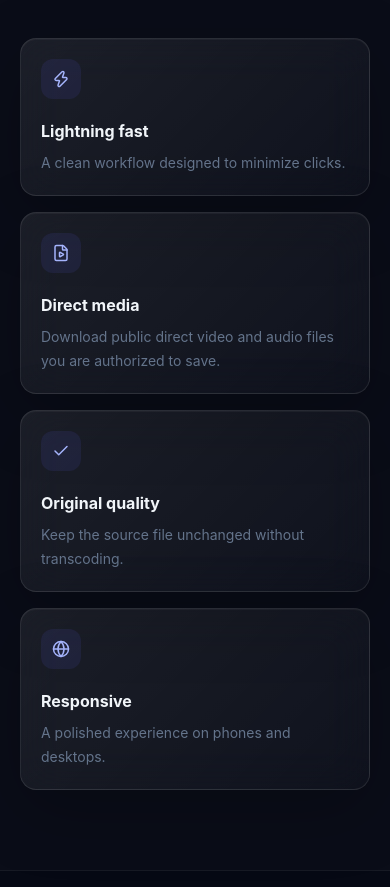
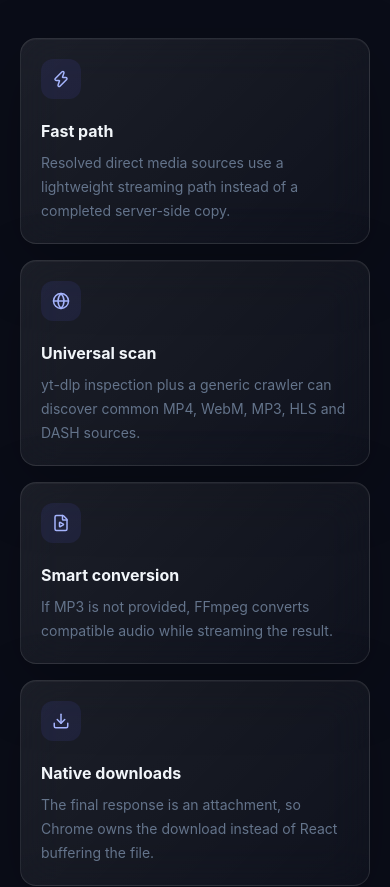
Before and after one commit to kalpesh8690/youtube-downloader, a React (Vite) app: page / in a window 390 px wide. Shown: the part 1832-2719 px from the top of the page. Built offline with nearby package versions, Linux system fonts and the light colour scheme; no server answers.

Commit message:
ui: polish production UX and download architecture messaging

```diff
--- a/src/App.jsx
+++ b/src/App.jsx
@@ -7,10 +7,10 @@ import {
 
 const outputModes = ["MP4", "MP3"];
 const features = [
-  ["Lightning fast", "A clean workflow designed to minimize clicks.", Zap],
-  ["Direct media", "Download public direct video and audio files you are authorized to save.", FileVideo],
-  ["Original quality", "Keep the source file unchanged without transcoding.", Check],
-  ["Responsive", "A polished experience on phones and desktops.", Globe]
+  ["Fast path", "Resolved direct media sources use a lightweight streaming path instead of a completed server-side copy.", Zap],
+  ["Universal scan", "yt-dlp inspection plus a generic crawler can discover common MP4, WebM, MP3, HLS and DASH sources.", Globe],
+  ["Smart conversion", "If MP3 is not provided, FFmpeg converts compatible audio while streaming the result.", FileVideo],
+  ["Native downloads", "The final response is an attachment, so Chrome owns the download instead of React buffering the file.", Download]
 ];
 
 function safeHostname(value) {
@@ -80,6 +80,7 @@ export default function App() {
   const [scanMeta, setScanMeta] = useState({ pagesScanned: 0, count: 0, directCount: 0, streamCount: 0, partial: false });
   const [transferState, setTransferState] = useState("idle");
   const [workerStatus, setWorkerStatus] = useState("checking");
+  const [copied, setCopied] = useState(false);
 
   useEffect(() => {
     try {
@@ -295,8 +296,10 @@ export default function App() {
       const value = await navigator.clipboard.readText();
       if (!value) throw new Error("Clipboard is empty.");
       setUrl(value.trim());
+      setCopied(true);
       setError("");
-      setMessage("Link pasted from clipboard.");
+      setMessage("Link pasted. Inspecting automatically…");
+      window.setTimeout(() => setCopied(false), 1600);
     } catch (e) {
       setError(e?.message || "Clipboard access is unavailable. Paste the link manually.");
     }
@@ -495,8 +498,8 @@ export default function App() {
                 <div className="relative">
                   <Link2 className="absolute left-4 top-4 text-slate-500" size={18}/>
                   <input value={url} onChange={(e)=>{setUrl(e.target.value);if(error)setError("");}} onKeyDown={(e)=>e.key==="Enter"&&submit()} placeholder="https://..." aria-label="Media URL" className="h-14 w-full rounded-2xl border border-white/10 bg-white/[0.03] pl-11 pr-24 text-sm text-white outline-none transition placeholder:text-slate-600 focus:border-indigo-400/50 focus:ring-4 focus:ring-indigo-500/10"/>
-                  <button onClick={pasteFromClipboard} className="absolute right-2 top-2 flex h-10 items-center gap-1.5 rounded-xl border border-white/10 bg-white/5 px-3 text-xs font-semibold text-slate-300 hover:bg-white/10">
-                    <Clipboard size={14}/> Paste
+                  <button onClick={pasteFromClipboard} className="absolute right-2 top-2 flex h-10 items-center gap-1.5 rounded-xl border border-white/10 bg-white/5 px-3 text-xs font-semibold text-slate-300 hover:bg-white/10" aria-label="Paste URL from clipboard">
+                    {copied ? <Check size={14} className="text-emerald-300"/> : <Clipboard size={14}/>} {copied ? "Pasted" : "Paste"}
                   </button>
                 </div>
                 <button onClick={submit} disabled={loading || inspectState==="loading" || !url.trim()} className="mt-2 flex h-12 w-full items-center justify-center gap-2 rounded-2xl bg-white font-bold text-slate-950 transition hover:bg-indigo-50 disabled:cursor-wait disabled:opacity-60">
@@ -673,7 +676,18 @@ export default function App() {
       </main>
 
       <footer className="border-t border-white/5">
-        <div className="mx-auto flex max-w-7xl flex-col gap-3 px-5 py-8 text-xs text-slate-600 sm:flex-row sm:items-center sm:justify-between sm:px-8"><span>© 2026 Downly</span><span>Built with React + Tailwind CSS + Lucide</span></div>
+        <div className="mx-auto flex max-w-7xl flex-col gap-5 px-5 py-10 text-xs text-slate-600 sm:flex-row sm:items-center sm:justify-between sm:px-8">
+          <div>
+            <div className="font-bold text-slate-400">Downly</div>
+            <p className="mt-1 max-w-md leading-5">A local-first media inspection and download interface. Use it only for media you own or are authorized to save.</p>
+          </div>
+          <div className="flex flex-wrap gap-4">
+            <a href="#features" className="hover:text-slate-300">Features</a>
+            <a href="#how" className="hover:text-slate-300">How it works</a>
+            <a href="#history" className="hover:text-slate-300">History</a>
+            <span>© 2026 Downly</span>
+          </div>
+        </div>
       </footer>
     </div>
   );
```
